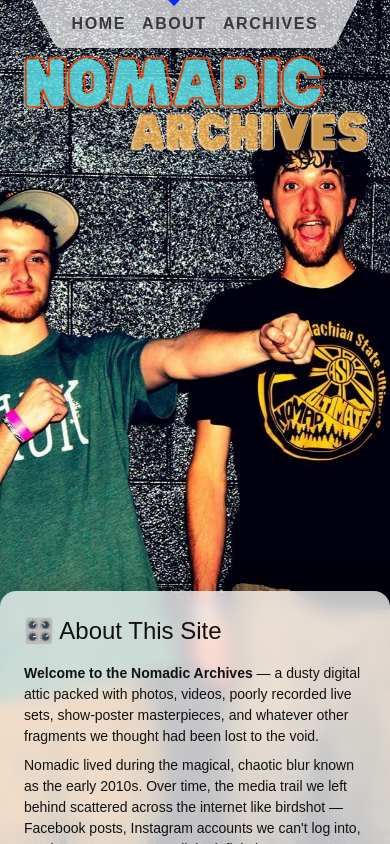
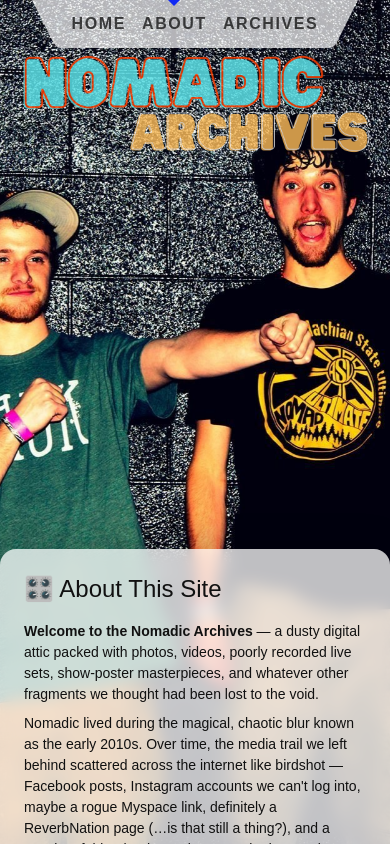
Before and after one commit to rohwedernt/nomadic-archive, a SvelteKit app: page /about in a window 390 px wide. Built offline with nearby package versions, Linux system fonts and the light colour scheme.

Commit message:
Small mobile tweak

```diff
--- a/src/routes/+page.svelte
+++ b/src/routes/+page.svelte
@@ -88,6 +88,10 @@
 		padding: 2rem;
 		overflow-y: scroll;
 		z-index: 2;
+
+		@media (max-width: 640px) {
+			height: 35vh;
+		}
 	}
 
 	.paper-content {
--- a/src/routes/about/+page.svelte
+++ b/src/routes/about/+page.svelte
@@ -5,18 +5,24 @@
 
 <div class="paper-panel">
 	<div class="paper-content">
-		<h1 class="text-2xl mb-4">🎛️ About This Site</h1>
+		<h1 class="mb-4 text-2xl">🎛️ About This Site</h1>
 
 		<p class="pb-2 text-sm">
-			<b>Welcome to the Nomadic Archives</b> — a dusty digital attic packed with photos, videos, poorly recorded live sets, show-poster masterpieces, and whatever other fragments we thought had been lost to the void.
+			<b>Welcome to the Nomadic Archives</b> — a dusty digital attic packed with photos, videos, poorly
+			recorded live sets, show-poster masterpieces, and whatever other fragments we thought had been
+			lost to the void.
 		</p>
 		<p class="pb-2 text-sm">
-			Nomadic lived during the magical, chaotic blur known as the early 2010s. Over time, the media trail we left behind scattered across the internet like birdshot — Facebook posts, Instagram accounts we can't log into, maybe a rogue Myspace link, definitely a ReverbNation page (…is that still a thing?), and a Dropbox folder that hasn't been cracked open since the Obama years.
+			Nomadic lived during the magical, chaotic blur known as the early 2010s. Over time, the media
+			trail we left behind scattered across the internet like birdshot — Facebook posts, Instagram
+			accounts we can't log into, maybe a rogue Myspace link, definitely a ReverbNation page (…is
+			that still a thing?), and a Dropbox folder that hasn't been cracked open since the Obama
+			years.
 		</p>
 		<p class="text-sm">
-			This site is our attempt to gather all that chaos into one place — a living, breathing Nomadic vault. A permanent, safely stored, redundantly backed-up home for all of it.
+			This site is our attempt to gather all that chaos into one place — a living, breathing Nomadic
+			vault. A permanent, safely stored, redundantly backed-up home for all of it.
 		</p>
-
 	</div>
 </div>
 
@@ -36,6 +42,10 @@
 		padding: 1.5rem;
 		overflow-y: scroll;
 		z-index: 2;
+
+		@media (max-width: 640px) {
+			height: 35vh;
+		}
 	}
 
 	.paper-content {
```
